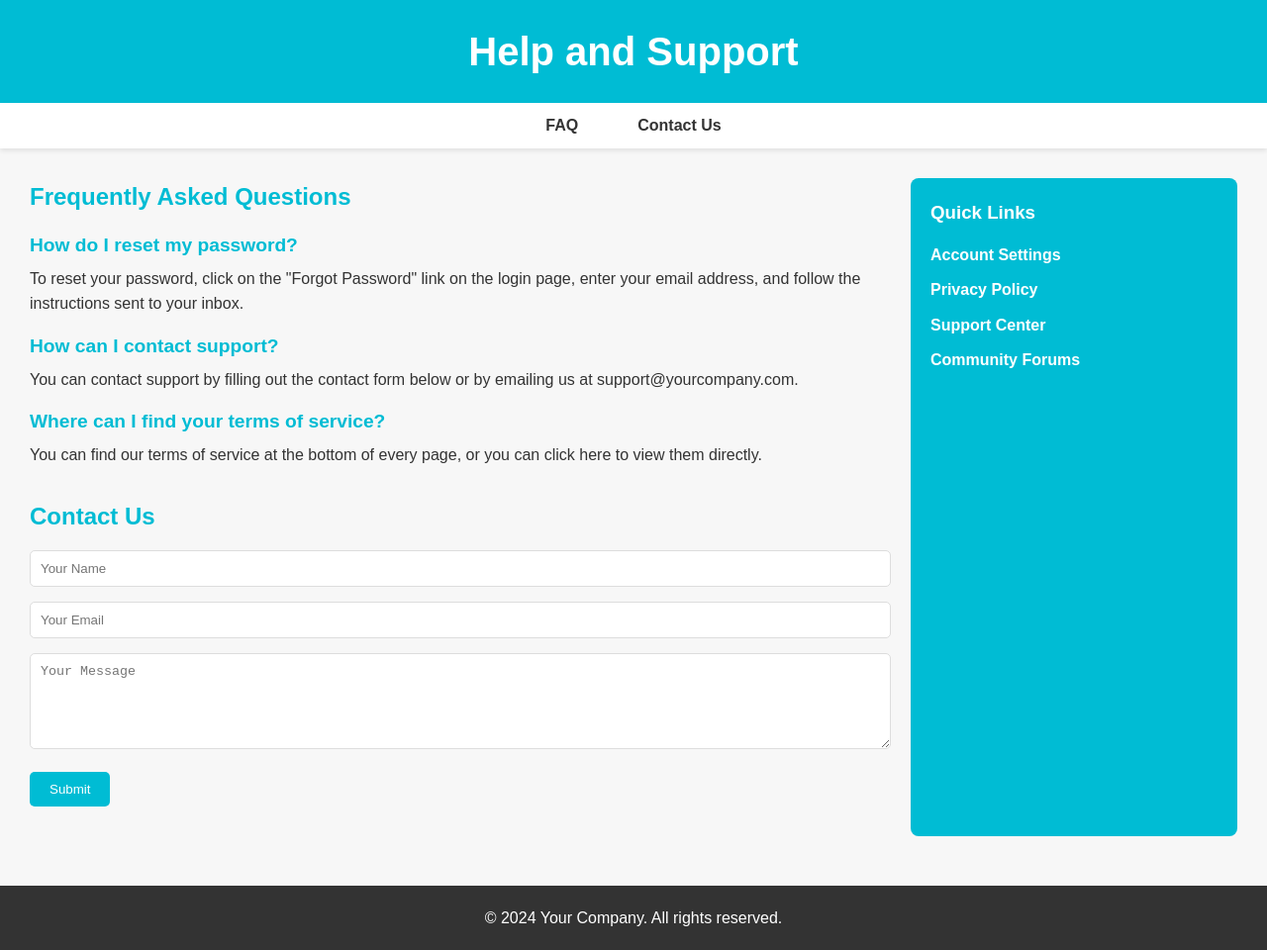
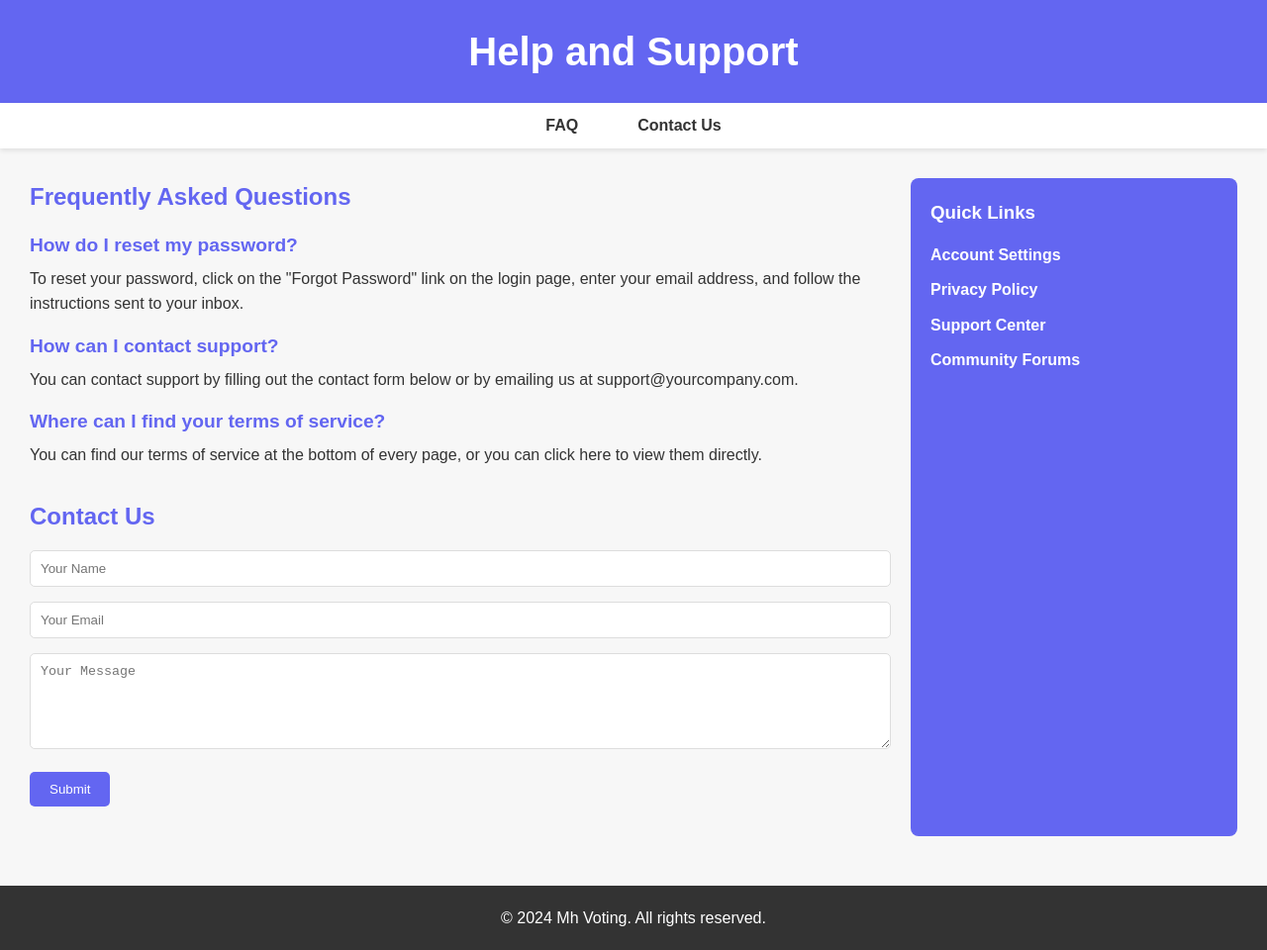
Before and after one commit to Hashidgaba/Online_voting_project, a plain HTML site: page helpSupport/help.html in a window 1280 px wide. Shown: the whole page at 99% size. Drawn offline with Linux system fonts and the light colour scheme.

Commit message:
Changes Done By Abdul Moiz

```diff
--- a/helpSupport/help.html
+++ b/helpSupport/help.html
@@ -23,7 +23,7 @@
         }
 
         header {
-            background-color: #00bcd4;
+            background-color: #6366F1;
             color: white;
             padding: 20px 0;
             text-align: center;
@@ -59,7 +59,7 @@
         }
 
         nav ul li a:hover {
-            background-color: #00bcd4;
+            background-color: #6366F1;
             color: white;
             border-radius: 5px;
         }
@@ -77,7 +77,7 @@
 
         .sidebar {
             flex: 1;
-            background-color: #00bcd4;
+            background-color: #6366F1;
             padding: 20px;
             border-radius: 8px;
         }
@@ -113,7 +113,7 @@
 
         .faq-section h2,
         .contact-form h2 {
-            color: #00bcd4;
+            color: #6366F1;
             margin-bottom: 15px;
         }
 
@@ -123,7 +123,7 @@
 
         .faq-item h3 {
             font-size: 1.2rem;
-            color: #00bcd4;
+            color: #6366F1;
         }
 
         .faq-item p {
@@ -142,15 +142,16 @@
 
         .contact-form button {
             padding: 10px 20px;
-            background-color: #00bcd4;
+            background-color: #6366F1;
             color: white;
             border: none;
             border-radius: 5px;
             cursor: pointer;
+            transition: all 0.4s ease;
         }
 
         .contact-form button:hover {
-            background-color: #008c97;
+            background-color: #4749d3;
         }
 
         footer {
@@ -250,7 +251,7 @@
     </div>
 
     <footer>
-        <p>&copy; 2024 Your Company. All rights reserved.</p>
+        <p>&copy; 2024 Mh Voting. All rights reserved.</p>
     </footer>
 
 </body>
```
